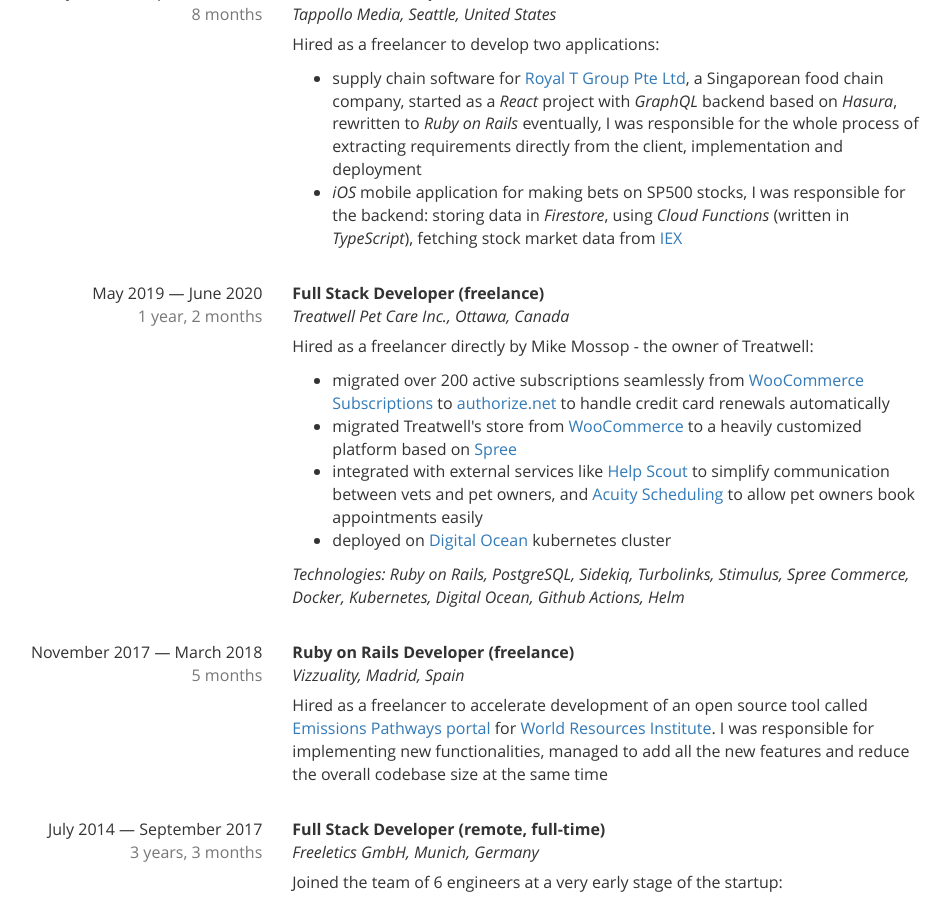
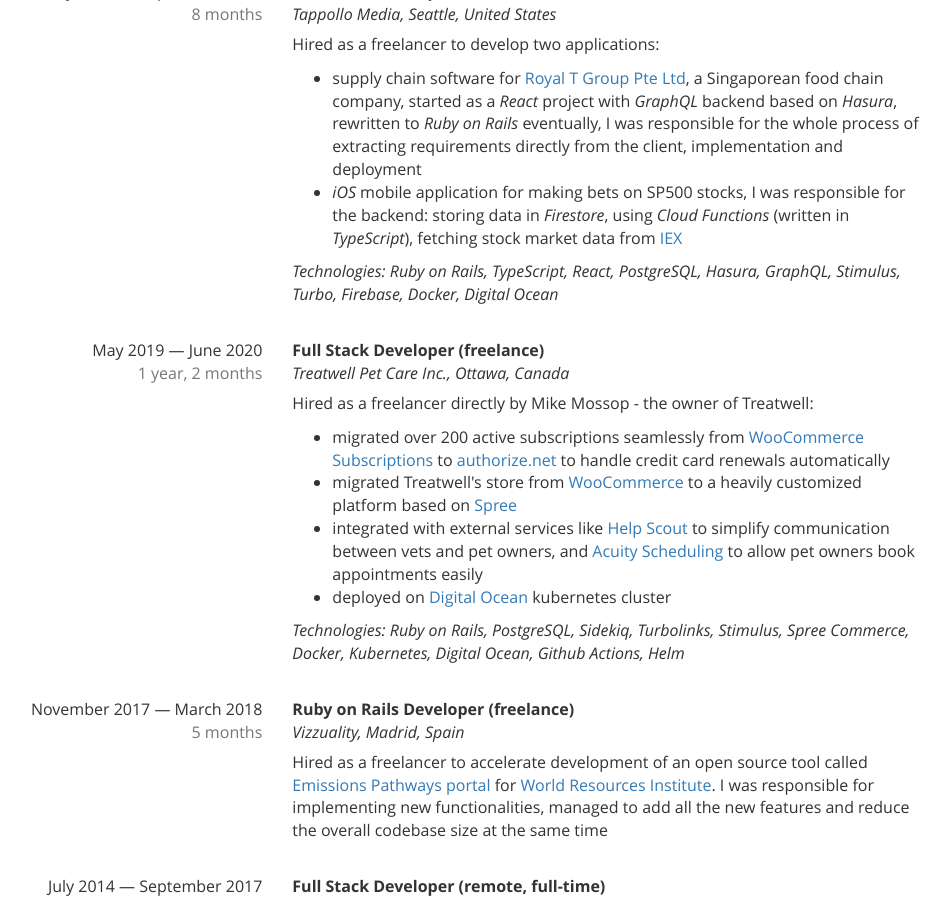
Before and after one commit to qoobaa/qoobaa.github.io, a Jekyll site: the page built from cv.html, in a window 1280 px wide and 900 px high, scrolled down 899 px. Shown: the whole window, without its empty margins (196-1147 px from the left). Built offline with Jekyll 4.4.1, drawn with Linux system fonts in a browser that asks for light colours.

Commit message:
add technologies

```diff
--- a/cv.html
+++ b/cv.html
@@ -128,6 +128,13 @@
               <a href="https://iex.io">IEX</a>
             </li>
           </ul>
+        </p>
+        <p>
+          <em>
+            Technologies: Ruby on Rails, TypeScript, React,
+            PostgreSQL, Hasura, GraphQL, Stimulus, Turbo, Firebase,
+            Docker, Digital Ocean
+          </em>
         </p>
       </div>
     </div>
```
